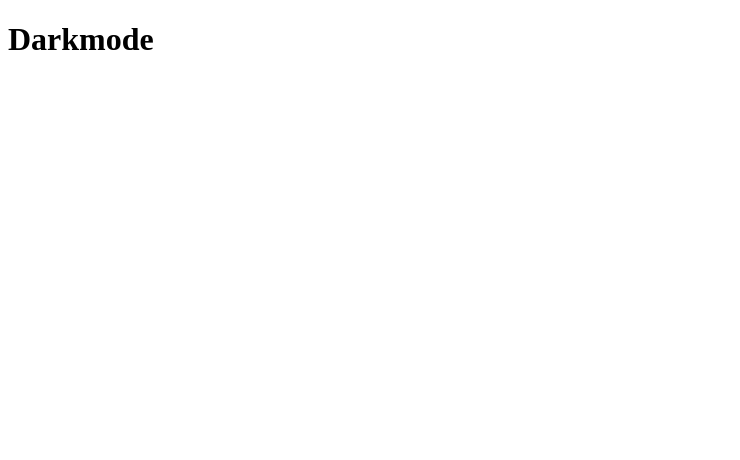
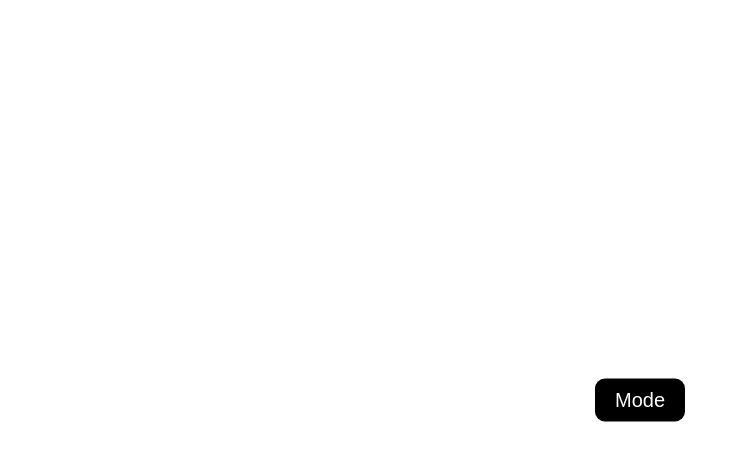
Before and after one commit to AsmaraHassan/classTask004-dark-light-theme, a plain HTML site: page index.html in a window 1280 px wide. Shown: the whole page, without its empty margins (0-740 px from the left). Drawn offline with Linux system fonts and the light colour scheme.

Commit message:
2nd commit

```diff
--- a/index.html
+++ b/index.html
@@ -3,9 +3,18 @@
 <head>
     <meta charset="UTF-8">
     <meta name="viewport" content="width=device-width, initial-scale=1.0">
-    <title>Document</title>
+    <title>Mode</title>
+    <link rel="stylesheet" href="./style.css">
 </head>
 <body>
-    <h1>Darkmode</h1>
+
+
+
+        <button class ="center-button"
+        onclick= styledarkness>Mode </button>
+
+
+
+
 </body>
 </html>
--- a/script.js
+++ b/script.js
@@ -0,0 +1,2 @@
+document.getElem(center-button)
+onclick="alert('Uncle waving at you!')"
--- a/style.css
+++ b/style.css
@@ -0,0 +1,14 @@
+
+ .center-button {
+    position: absolute;
+    top: 50%;
+    left: 50%;
+    transform: translate(-50%, -50%); /* Center the element */
+    padding: 10px 20px;
+    background-color: black;
+    color: white;
+    border:none;
+    border-radius: 10px;
+    font-size: 20px;
+
+}
```
